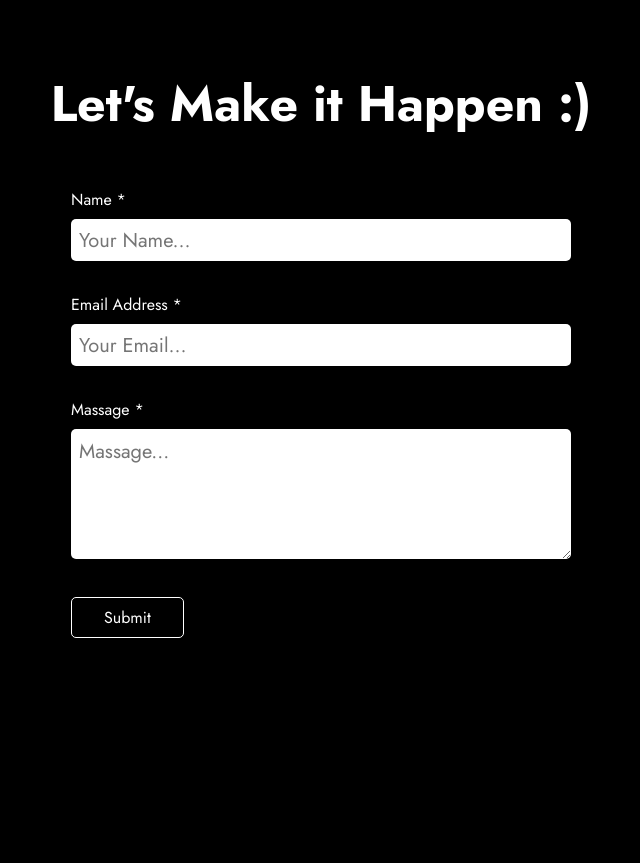
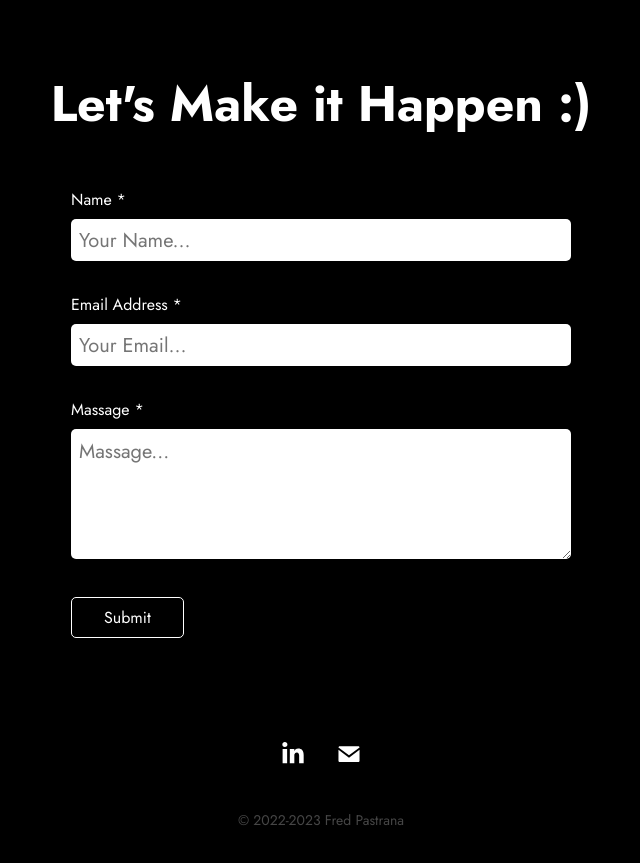
Before and after one commit to DIL33SHA/fred-pastrana-site-clone, a plain HTML site: page root/pages/about.html in a window 1280 px wide. Shown: the part 757-1620 px from the top of the page, without its empty margins (319-959 px from the left). Before the commit the page ends 1459 px from the top, so only its background shows below. Drawn offline with Linux system fonts and the light colour scheme; a script that the page names is missing.

Commit message:
update format of code

```diff
--- a/root/css/about.css
+++ b/root/css/about.css
@@ -17,9 +17,8 @@ html{
 }
 body{
     background-color: var(--primar-color);
-
 }
-section{
+#page{
     width: 100%;
     position: absolute;
     top: 0;
--- a/root/css/navbar.css
+++ b/root/css/navbar.css
@@ -2,7 +2,9 @@
     --primar-color: rgb(0, 0, 0);
     --hover-color: rgb(63, 153, 255);
     --text-color: rgb(255, 255, 255);
+    --small-font: 16px;
     --medium-font: 20px;
+    --title-font: 50px;
     --secondar-font: 'Jost', sans-serif;
 }
 header {
@@ -70,19 +72,13 @@ header {
 }
 .social{
     text-decoration: none;
-    width: 32px;
-    height: 32px;
 }
-.linkedin{
+.linkedin, .email{
     fill: var(--text-color);
     width: 32px;
     height: 32px;
 }
-.email{
-    fill: var(--text-color);
-    width: 32px;
-    height: 32px;
-}
+
 .linkedin:hover, .email:hover{
     fill: var(--hover-color);
     transition: ease 0.3s;
@@ -145,3 +141,41 @@ header {
         display: flex
     }
 }
+
+.footer {
+    margin: 32px 0 40px 0;
+    width: 100%;
+
+    display: flex;
+    flex-direction: column;
+    align-items: center;
+    justify-content: center;
+}
+
+.linkedin-footer, .email-footer{
+    fill: white;
+    width: 40px;
+    height: 40px;
+    color: var(--text-color);
+}
+.linkedin-footer:hover, .email-footer:hover{
+    fill: var(--hover-color);
+    transition: ease 0.3s;
+}
+.footer-contact ul{
+    list-style-type: none;
+    display: flex;
+    align-items: center;
+    justify-content: center;
+}
+.footer-contact ul li{
+    padding: 0 8px;
+}
+.coppy-right{
+    margin-top: 32px;
+}
+.coppy-right span{
+    color: rgba(196, 196, 196, 0.356);
+    font-family: var(--secondar-font);
+    font-size: 14px;
+}
--- a/root/pages/about.html
+++ b/root/pages/about.html
@@ -1,14 +1,19 @@
 <!DOCTYPE html>
 <html lang="en">
+
 <head>
     <meta charset="UTF-8">
     <meta http-equiv="X-UA-Compatible" content="IE=edge">
     <meta name="viewport" content="width=device-width, initial-scale=1.0">
-    <link rel="icon" href="https://cdn.myportfolio.com/5b993082-e172-4487-8b08-7ab4f2304541/657f4133-a12c-47cf-91ac-565602074aee_carw_1x1x32.png?h=d79bd6e6f3e531d15deb9338055c137a">
+    <link rel="icon"
+        href="https://cdn.myportfolio.com/5b993082-e172-4487-8b08-7ab4f2304541/657f4133-a12c-47cf-91ac-565602074aee_carw_1x1x32.png?h=d79bd6e6f3e531d15deb9338055c137a">
     <title>Fred Pastrana - About Me</title>
-    <link rel="stylesheet" href="https://fonts.googleapis.com/css2?family=Jost:wght@200;300;400;500;600;700&display=swap">
+    <link rel="stylesheet"
+        href="https://fonts.googleapis.com/css2?family=Jost:wght@200;300;400;500;600;700&display=swap">
     <link rel="stylesheet" href="/root/css/about.css" type="text/css">
     <link rel="stylesheet" href="/root/css/navbar.css" type="text/css">
+</head>
+
 <body>
     <header>
         <nav id="navbar">
@@ -16,15 +21,18 @@
                 <ul>
                     <li><a href="/root/index.html" class="links">Work</a></li>
                     <li><a href="/root/pages/about.html" id="active" class="links">About Me</a></li>
-                    <li><a href="https://drive.google.com/file/d/1uZBz5ZatnuXD_WC92dtwPPp6q-FHydnI/view?usp=sharing" class="links" target="_blank">Resume</a></li>
+                    <li><a href="https://drive.google.com/file/d/1uZBz5ZatnuXD_WC92dtwPPp6q-FHydnI/view?usp=sharing"
+                            class="links" target="_blank">Resume</a></li>
                 </ul>
             </div>
             <div class="navbar-logo">
                 <a href="/root/index.html" class="normal-logo">
-                    <img src="https://cdn.myportfolio.com/5b993082-e172-4487-8b08-7ab4f2304541/693c5c5b-9696-4bdd-8cc6-8226fe4cf396_rwc_4x0x789x612x4096.gif?h=33627f0c55771825c4cbe4a2c892d0da" alt="Logo">
+                    <img src="https://cdn.myportfolio.com/5b993082-e172-4487-8b08-7ab4f2304541/693c5c5b-9696-4bdd-8cc6-8226fe4cf396_rwc_4x0x789x612x4096.gif?h=33627f0c55771825c4cbe4a2c892d0da"
+                        alt="Logo">
                 </a>
                 <a href="/root/index.html" class="scroll-logo">
-                    <img src="https://cdn.myportfolio.com/5b993082-e172-4487-8b08-7ab4f2304541/54bb6dae-b5b8-4484-b687-80edb053fe2f_rwc_94x138x854x827x4096.png?h=e731ed9a620a1ede931f852802521f4d" alt="Logo">
+                    <img src="https://cdn.myportfolio.com/5b993082-e172-4487-8b08-7ab4f2304541/54bb6dae-b5b8-4484-b687-80edb053fe2f_rwc_94x138x854x827x4096.png?h=e731ed9a620a1ede931f852802521f4d"
+                        alt="Logo">
                 </a>
 
             </div>
@@ -32,18 +40,26 @@
                 <ul>
                     <li>
                         <a href="http://www.linkedin.com/in/frederickpastrana" class="social" target="_blank">
-                            <svg class="linkedin" version="1.1" id="Layer_1" xmlns="http://www.w3.org/2000/svg" xmlns:xlink="http://www.w3.org/1999/xlink" viewBox="0 0 30 24" style="enable-background:new 0 0 30 24;" xml:space="preserve" class="icon">
-                                <path id="path-1_24_" d="M19.6,19v-5.8c0-1.4-0.5-2.4-1.7-2.4c-1,0-1.5,0.7-1.8,1.3C16,12.3,16,12.6,16,13v6h-3.4
+                            <svg class="linkedin" version="1.1" id="Layer_1" xmlns="http://www.w3.org/2000/svg"
+                                xmlns:xlink="http://www.w3.org/1999/xlink" viewBox="0 0 30 24"
+                                style="enable-background:new 0 0 30 24;" xml:space="preserve" class="icon">
+                                <path id="path-1_24_"
+                                    d="M19.6,19v-5.8c0-1.4-0.5-2.4-1.7-2.4c-1,0-1.5,0.7-1.8,1.3C16,12.3,16,12.6,16,13v6h-3.4
                                   c0,0,0.1-9.8,0-10.8H16v1.5c0,0,0,0,0,0h0v0C16.4,9,17.2,7.9,19,7.9c2.3,0,4,1.5,4,4.9V19H19.6z M8.9,6.7L8.9,6.7
-                                  C7.7,6.7,7,5.9,7,4.9C7,3.8,7.8,3,8.9,3s1.9,0.8,1.9,1.9C10.9,5.9,10.1,6.7,8.9,6.7z M10.6,19H7.2V8.2h3.4V19z"></path>
+                                  C7.7,6.7,7,5.9,7,4.9C7,3.8,7.8,3,8.9,3s1.9,0.8,1.9,1.9C10.9,5.9,10.1,6.7,8.9,6.7z M10.6,19H7.2V8.2h3.4V19z">
+                                </path>
                             </svg>
                         </a>
                     </li>
                     <li>
                         <a href="mailto:" class="social">
-                            <svg class="email" version="1.1" id="Layer_1" xmlns="http://www.w3.org/2000/svg" xmlns:xlink="http://www.w3.org/1999/xlink" x="0px" y="0px" viewBox="0 0 30 24" style="enable-background:new 0 0 30 24;" xml:space="preserve" class="icon">
+                            <svg class="email" version="1.1" id="Layer_1" xmlns="http://www.w3.org/2000/svg"
+                                xmlns:xlink="http://www.w3.org/1999/xlink" x="0px" y="0px" viewBox="0 0 30 24"
+                                style="enable-background:new 0 0 30 24;" xml:space="preserve" class="icon">
                                 <g>
-                                  <path d="M15,13L7.1,7.1c0-0.5,0.4-1,1-1h13.8c0.5,0,1,0.4,1,1L15,13z M15,14.8l7.9-5.9v8.1c0,0.5-0.4,1-1,1H8.1c-0.5,0-1-0.4-1-1 V8.8L15,14.8z"></path>
+                                    <path
+                                        d="M15,13L7.1,7.1c0-0.5,0.4-1,1-1h13.8c0.5,0,1,0.4,1,1L15,13z M15,14.8l7.9-5.9v8.1c0,0.5-0.4,1-1,1H8.1c-0.5,0-1-0.4-1-1 V8.8L15,14.8z">
+                                    </path>
                                 </g>
                             </svg>
                         </a>
@@ -58,8 +74,10 @@
     <section id="page">
         <div class="scrollup">
             <a href="#page">
-                <svg xmlns="http://www.w3.org/2000/svg" width="16" height="16" fill="currentColor" class="bi bi-arrow-up" viewBox="0 0 16 16">
-                    <path fill-rule="evenodd" d="M8 15a.5.5 0 0 0 .5-.5V2.707l3.146 3.147a.5.5 0 0 0 .708-.708l-4-4a.5.5 0 0 0-.708 0l-4 4a.5.5 0 1 0 .708.708L7.5 2.707V14.5a.5.5 0 0 0 .5.5z"/>
+                <svg xmlns="http://www.w3.org/2000/svg" width="16" height="16" fill="currentColor"
+                    class="bi bi-arrow-up" viewBox="0 0 16 16">
+                    <path fill-rule="evenodd"
+                        d="M8 15a.5.5 0 0 0 .5-.5V2.707l3.146 3.147a.5.5 0 0 0 .708-.708l-4-4a.5.5 0 0 0-.708 0l-4 4a.5.5 0 1 0 .708.708L7.5 2.707V14.5a.5.5 0 0 0 .5.5z" />
                 </svg>
             </a>
         </div>
@@ -71,11 +89,15 @@
                 </div>
                 <div class="content">
                     <p>
-                        Hey! I'm Fred and I'm a crap (contrast, repetition, alignment, and proximity) minded graphic designer based in San Jose, CA. Currently I'm a student at the California Polytechnic State University in San Luis Obispo working towards getting a B.F.A. in Art and Design. <br>
+                        Hey! I'm Fred and I'm a crap (contrast, repetition, alignment, and proximity) minded graphic
+                        designer based in San Jose, CA. Currently I'm a student at the California Polytechnic State
+                        University in San Luis Obispo working towards getting a B.F.A. in Art and Design. <br>
                         <br><br>
-                        I eat, sleep, and think all day about design. I enjoy all things design from product, to packaging, to typography, to illustration. <br>
+                        I eat, sleep, and think all day about design. I enjoy all things design from product, to
+                        packaging, to typography, to illustration. <br>
                         <br><br>
-                        If I'm not designing I,m on the lookout for new music, working out, or getting a little too passionate, or mad, over NBA games. <br>
+                        If I'm not designing I,m on the lookout for new music, working out, or getting a little too
+                        passionate, or mad, over NBA games. <br>
                         <br><br>
                         I hope to do these together, or just designing. Only designing is cool too. <br>
                         <br><br>
@@ -102,11 +124,44 @@
                 </form>
             </div>
         </div>
+        <div class="footer">
+            <div class="footer-contact">
+                <ul>
+                    <li>
+                        <a href="http://www.linkedin.com/in/frederickpastrana" class="social" target="_blank">
+                            <svg class="linkedin-footer" version="1.1" id="Layer_1" xmlns="http://www.w3.org/2000/svg"
+                                xmlns:xlink="http://www.w3.org/1999/xlink" viewBox="0 0 30 24"
+                                style="enable-background:new 0 0 30 24;" xml:space="preserve" class="icon">
+                                <path id="path-1_24_"
+                                    d="M19.6,19v-5.8c0-1.4-0.5-2.4-1.7-2.4c-1,0-1.5,0.7-1.8,1.3C16,12.3,16,12.6,16,13v6h-3.4
+                                  c0,0,0.1-9.8,0-10.8H16v1.5c0,0,0,0,0,0h0v0C16.4,9,17.2,7.9,19,7.9c2.3,0,4,1.5,4,4.9V19H19.6z M8.9,6.7L8.9,6.7
+                                  C7.7,6.7,7,5.9,7,4.9C7,3.8,7.8,3,8.9,3s1.9,0.8,1.9,1.9C10.9,5.9,10.1,6.7,8.9,6.7z M10.6,19H7.2V8.2h3.4V19z">
+                                </path>
+                            </svg>
+                        </a>
+                    </li>
+                    <li>
+                        <a href="mailto:" class="social">
+                            <svg class="email-footer" version="1.1" id="Layer_1" xmlns="http://www.w3.org/2000/svg"
+                                xmlns:xlink="http://www.w3.org/1999/xlink" x="0px" y="0px" viewBox="0 0 30 24"
+                                style="enable-background:new 0 0 30 24;" xml:space="preserve" class="icon">
+                                <g>
+                                    <path
+                                        d="M15,13L7.1,7.1c0-0.5,0.4-1,1-1h13.8c0.5,0,1,0.4,1,1L15,13z M15,14.8l7.9-5.9v8.1c0,0.5-0.4,1-1,1H8.1c-0.5,0-1-0.4-1-1 V8.8L15,14.8z">
+                                    </path>
+                                </g>
+                            </svg>
+                        </a>
+                    </li>
+                </ul>
+            </div>
+            <div class="coppy-right">
+                <span>© 2022-2023 Fred Pastrana </span>
+            </div>
+        </div>
     </section>
-    <footer>
-        <h3>copp right 2023</h3>
-    </footer>
     <script src="/root/js/about.js"></script>
-</head>
+
 </body>
+
 </html>
```
Also changed, not shown: root/index.html (+28 -12 lines).
